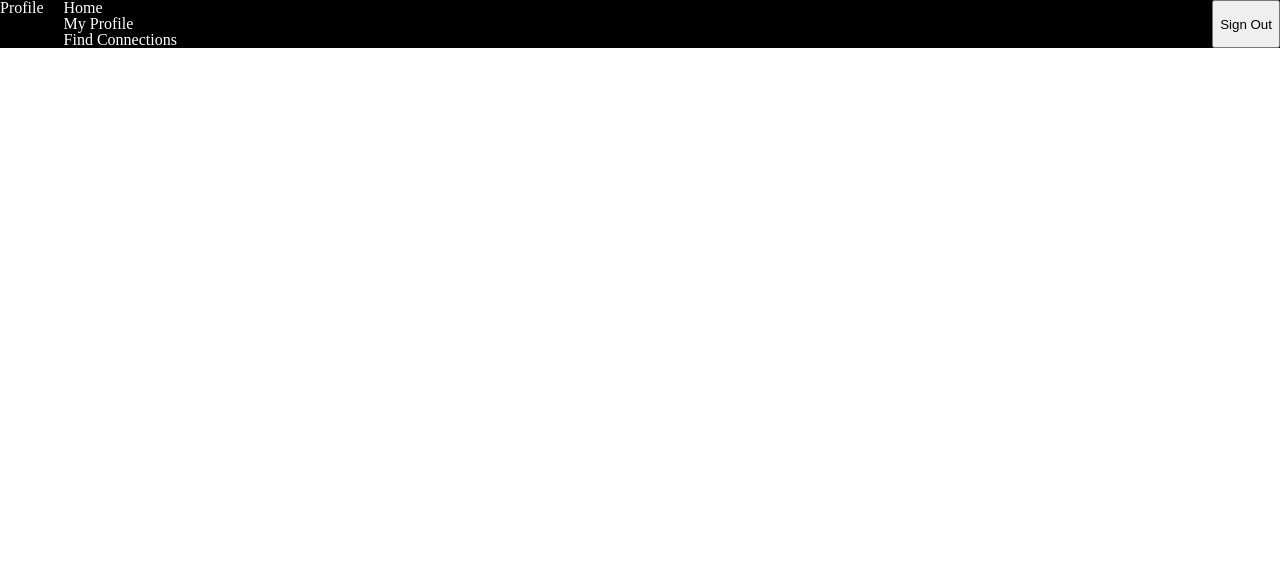
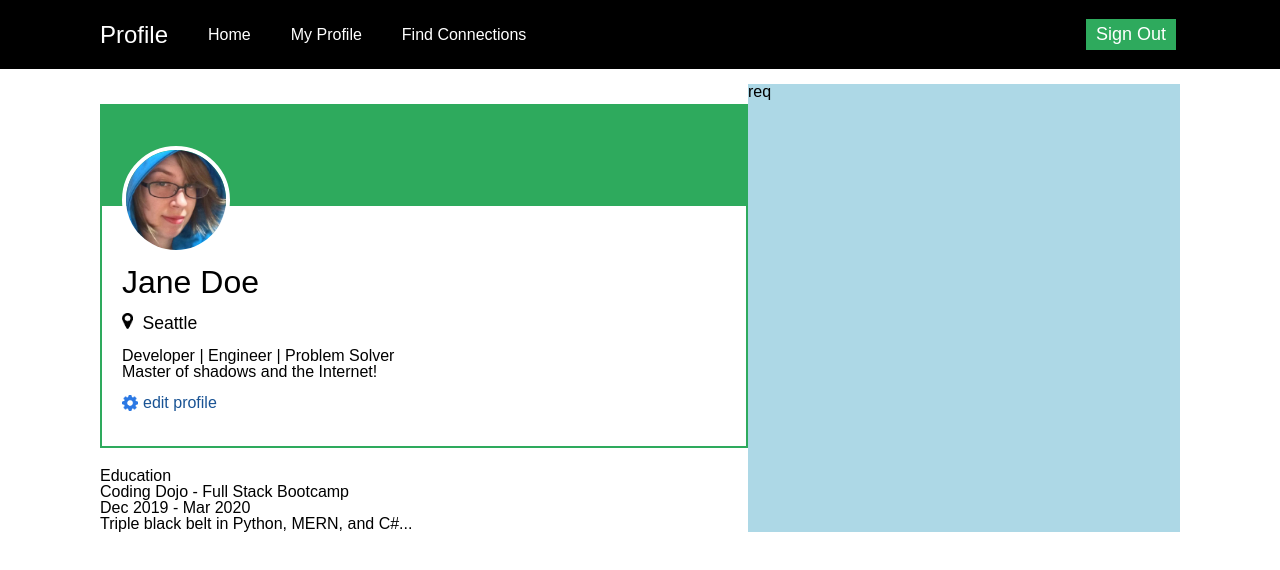
Before and after one commit to kyledeato/Profile-Page, a plain HTML site: page index.html in a window 1280 px wide. Drawn offline with Linux system fonts and the light colour scheme.

Commit message:
added header and profile card

```diff
--- a/css/style.css
+++ b/css/style.css
@@ -1,16 +1,107 @@
+/*global*/
+.flex {
+    display: flex;
+}
+.align-center {
+    align-items: center;
+}
+.justify-between {
+    justify-content: space-between;
+}
+* {
+    font-family: sans-serif;
+}
+
+/*header*/
 header {
     background-color: black;
     color: white;
 }
 .nav-bar {
-    display: flex;
-    justify-content: space-between;
+    padding: 15px 100px;
 }
-.nav-left {
-    display: flex;
-
+.nav-title {
+    font-family: sans-serif;
+    font-size: 1.5em;
+    margin-right: 20px;
 }
 
 .nav-links {
-    margin: 0 10px
+    margin: 0 20px;
+    font-family: sans-serif;
 }
+button {
+    padding: 5px 10px;
+    background-color: rgb(46, 170, 93);
+    border: 4px solid black;
+    font-size: 18px;
+    color: white;
+}
+button:hover{
+    color: rgb(233, 233, 233);
+    box-shadow: 5px 5px 5px black;
+    cursor: pointer;
+}
+.nav-links a {
+    text-decoration: none;
+    color: white;
+}
+a:hover{
+    color: rgb(233, 233, 233);
+}
+
+/*main layout*/
+main {
+    margin: 15px 100px;
+}
+.col-1 {
+
+    flex: 3;
+}
+.col-2 {
+    background-color: lightblue;
+    flex: 2;
+}
+/*col-1*/
+/*profile card*/
+.profile-card {
+    border: 2px solid rgb(46, 170, 93);
+    margin: 20px 0;
+}
+.profile-top {
+    background-color: rgb(46, 170, 93);
+    height: 100px
+}
+#profile-name {
+    font-size: 2em;
+}
+.profile-top img {
+    height: 100px;
+    width: 100px;
+    border: 4px solid rgb(255, 255, 255);
+    border-radius: 50%;
+    position: relative;
+    top: 40px;
+    left: 20px;
+}
+.profile-bot {
+    margin-top: 20px;
+    padding: 40px 20px 20px;
+    display: block;
+}
+.icon {
+    height: 16px;
+    padding-right: 5px;
+}
+.location {
+    display: flex;
+    align-items: center;
+    padding: 15px 0;
+    font-size: 1.1em;
+}
+.edit p{
+    display: flex;
+    align-items: center;
+    color: #195394;
+    padding: 15px 0;
+}
--- a/index.html
+++ b/index.html
@@ -10,17 +10,58 @@
 </head>
 <body>
     <header>
-        <div class="nav-bar">
-            <div class="nav-left">
+        <div class="nav-bar flex justify-between">
+            <div class="nav-left flex align-center">
                 <h1 class="nav-title">Profile</h1>
-                <ul class="nav-links bar">
-                    <li class="nav-links">Home</li>
-                    <li class="nav-links">My Profile</li>
-                    <li class="nav-links">Find Connections</li>
+                <ul class="nav-links-bar flex">
+                    <li class="nav-links"><a href="#">Home</a></li>
+                    <li class="nav-links"><a href="#">My Profile</a></li>
+                    <li class="nav-links"><a href="#">Find Connections</a></li>
                 </ul>
             </div>
             <button>Sign Out</button>
         </div>
     </header>
+
+    <main class="flex">
+        <div class="col-1">
+            <div class="profile-card">
+                <div class="profile-top">
+                    <img src="./images/jane-m.jpg" alt="">
+                </div>
+                <div class="profile-bot">
+                    <h1 id="profile-name">Jane Doe</h1>
+                    <div class="location">
+                        <p><img src="/icons/map-marker.png" alt="" class="icon"> Seattle</p>
+                    </div>
+                    <div class="bio">
+                        <p>Developer | Engineer | Problem Solver</p>
+                        <p>Master of shadows and the Internet!</p>
+                    </div>
+                    <div class="edit">
+                        <p><img src="./icons/gear.png" alt="" class="icon">edit profile</p>
+                    </div>
+                </div>
+            </div>
+            <div class="education-card">
+                <div class="education-header">
+                    <h1>Education</h1>
+                </div>
+                <div class="education-info">
+                    <h2>Coding Dojo - Full Stack Bootcamp</h2>
+                    <p>Dec 2019 - Mar 2020</p>
+                    <p>Triple black belt in Python, MERN, and C#...</p>
+                </div>
+            </div>
+        </div>
+        <aside class="col-2">
+            <div class="connection-request">
+                req
+            </div>
+            <div class="your-connections">
+
+            </div>
+        </aside>
+    </main>
 </body>
 </html>
```
